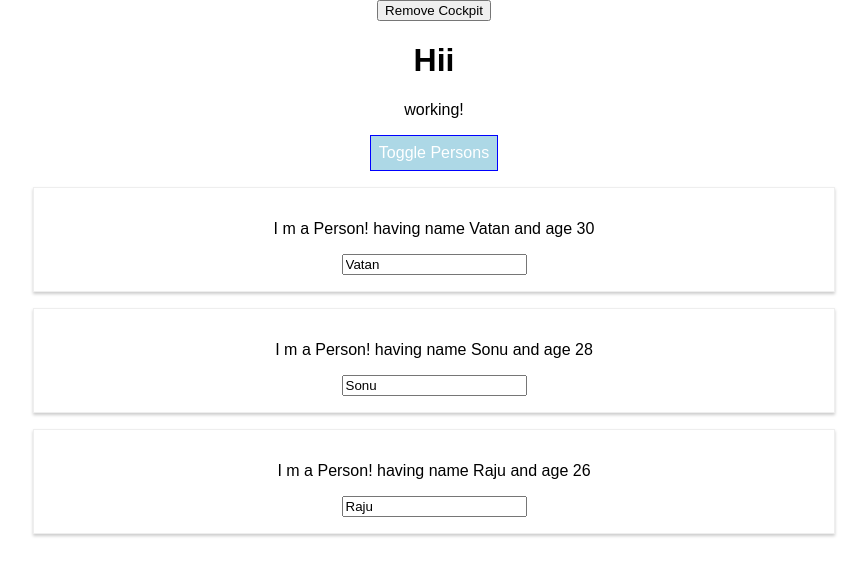
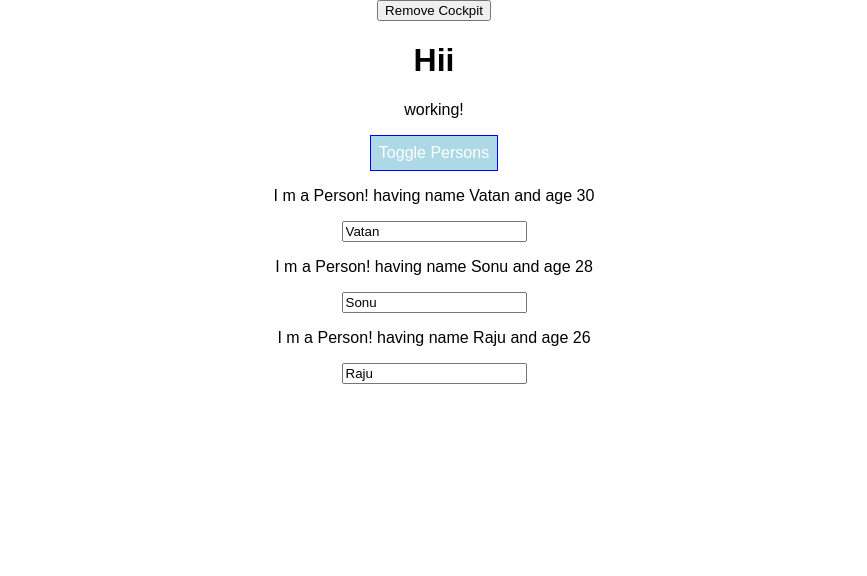
Before and after one commit to vatansoni89/MaximilianSchwarzmullerReact, a React (Create React App) app in the folder Project/react-complete-guide/: page / in a window 1280 px wide. Both pictures are taken after a click on the button "Toggle Persons". Shown: the top 576 px of the page, without its empty margins (206-1073 px from the left). Built offline with nearby package versions, Linux system fonts and the light colour scheme.

Commit message:
use of HOC with Person.js

```diff
--- a/Project/react-complete-guide/src/components/Persons/Person/Person.js
+++ b/Project/react-complete-guide/src/components/Persons/Person/Person.js
@@ -1,5 +1,6 @@
 import React, { Component } from "react";
-import "./Person.css";
+import css from "./Person.css";
+import withClasses from "../../../hoc/withClasses";
 
 //give lower case for fun variable.
 class Person extends Component {
@@ -10,7 +11,7 @@ class Person extends Component {
   render() {
     console.log("[Person.js] rendering...");
     return (
-      <div className="Person">
+      <div>
         <p onClick={this.props.click}>
           I m a Person! having name {this.props.name} and age {this.props.age}
         </p>
@@ -25,7 +26,7 @@ class Person extends Component {
   }
 }
 
-export default Person;
+export default withClasses(Person, css.Person);
 
 // App:
 //   Persons:
--- a/Project/react-complete-guide/src/hoc/withClasses.js
+++ b/Project/react-complete-guide/src/hoc/withClasses.js
@@ -4,7 +4,8 @@ const withClasses = (WrappedComponent, className) => {
     props // Its mean return by default, should be used when small section need to be returned.
   ) => (
     <div className={className}>
-      <WrappedComponent />
+      {console.log("props from withClasses", props)}
+      <WrappedComponent {...props} />
     </div>
   );
 };
```
